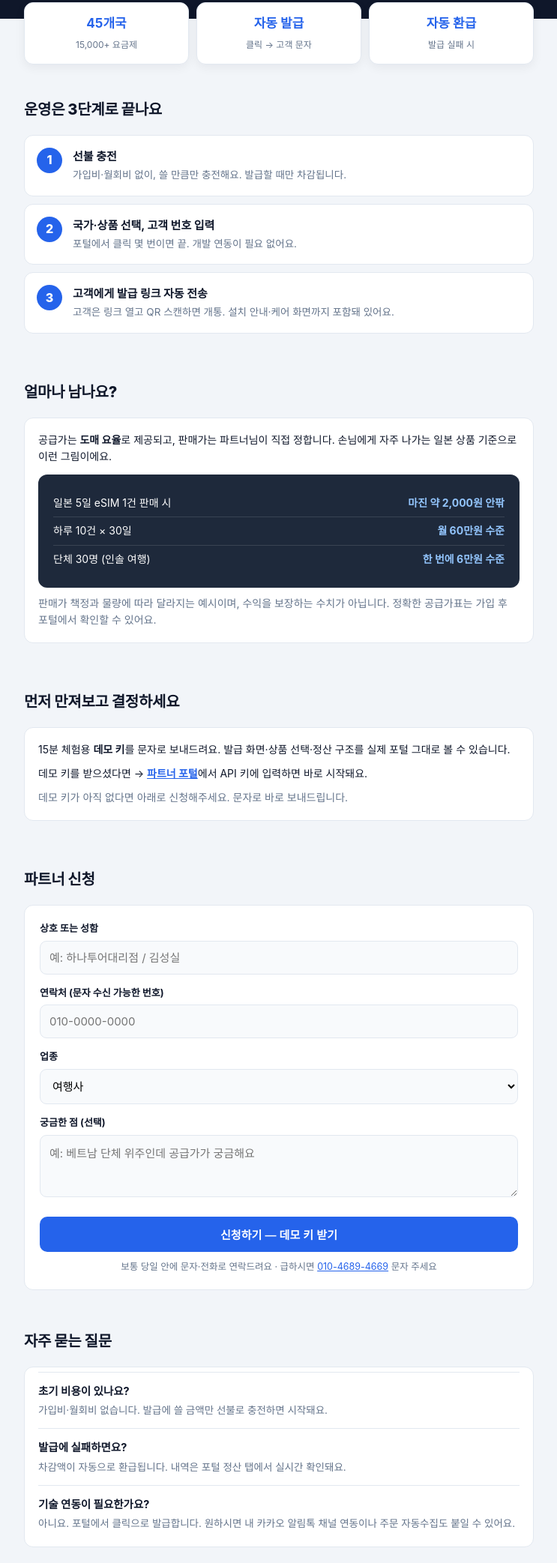
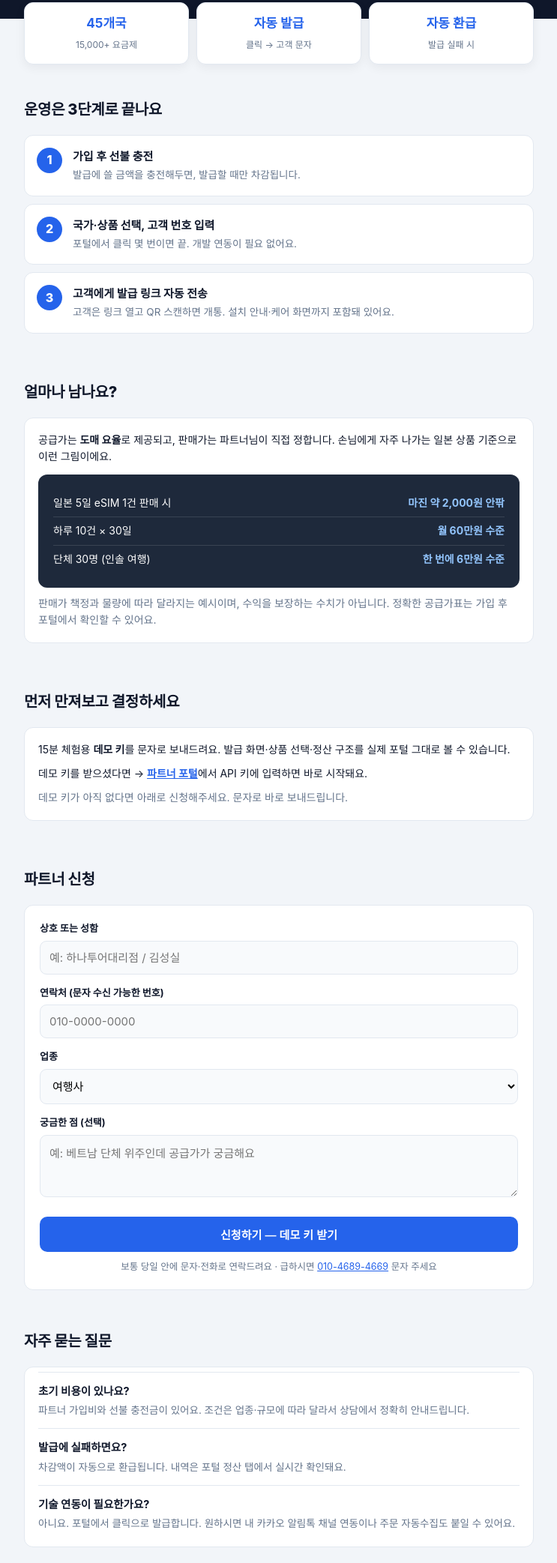
Before and after one commit to tjdrnjs9999-rgb/JDISIM, a website: page store/start.html in a window 1280 px wide. Shown: the part 348-2433 px from the top of the page at 75% size, without its empty margins (268-1011 px from the left). Drawn offline with Linux system fonts and the light colour scheme; a web font is replaced by a local one.

Commit message:
랜딩 가입비 문구 정정 — 가입비 존재 명시(수치 비노출)
Co-Authored-By: Claude Fable 5 <noreply@anthropic.com>

```diff
--- a/store/start.html
+++ b/store/start.html
@@ -83,7 +83,7 @@ footer a{color:#93C5FD;text-decoration:none;font-weight:700}
 <div class="wrap">
 <section>
   <h2>운영은 3단계로 끝나요</h2>
-  <div class="step"><div class="no">1</div><div><b>선불 충전</b><p>가입비·월회비 없이, 쓸 만큼만 충전해요. 발급할 때만 차감됩니다.</p></div></div>
+  <div class="step"><div class="no">1</div><div><b>가입 후 선불 충전</b><p>발급에 쓸 금액을 충전해두면, 발급할 때만 차감됩니다.</p></div></div>
   <div class="step"><div class="no">2</div><div><b>국가·상품 선택, 고객 번호 입력</b><p>포털에서 클릭 몇 번이면 끝. 개발 연동이 필요 없어요.</p></div></div>
   <div class="step"><div class="no">3</div><div><b>고객에게 발급 링크 자동 전송</b><p>고객은 링크 열고 QR 스캔하면 개통. 설치 안내·케어 화면까지 포함돼 있어요.</p></div></div>
 </section>
@@ -137,7 +137,7 @@ footer a{color:#93C5FD;text-decoration:none;font-weight:700}
 <section>
   <h2>자주 묻는 질문</h2>
   <div class="card" style="padding:6px 18px">
-    <div class="faq"><b>초기 비용이 있나요?</b><p>가입비·월회비 없습니다. 발급에 쓸 금액만 선불로 충전하면 시작돼요.</p></div>
+    <div class="faq"><b>초기 비용이 있나요?</b><p>파트너 가입비와 선불 충전금이 있어요. 조건은 업종·규모에 따라 달라서 상담에서 정확히 안내드립니다.</p></div>
     <div class="faq"><b>발급에 실패하면요?</b><p>차감액이 자동으로 환급됩니다. 내역은 포털 정산 탭에서 실시간 확인돼요.</p></div>
     <div class="faq"><b>기술 연동이 필요한가요?</b><p>아니요. 포털에서 클릭으로 발급합니다. 원하시면 내 카카오 알림톡 채널 연동이나 주문 자동수집도 붙일 수 있어요.</p></div>
   </div>
```
